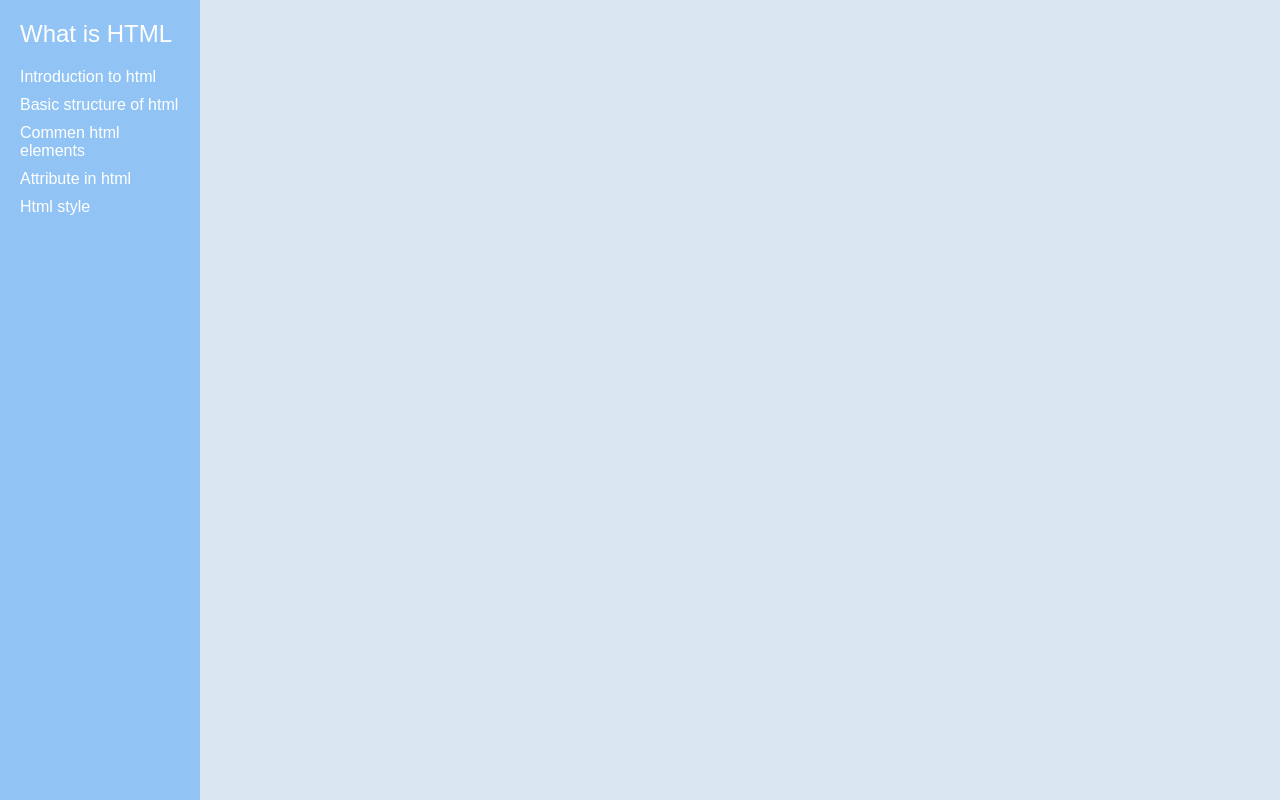
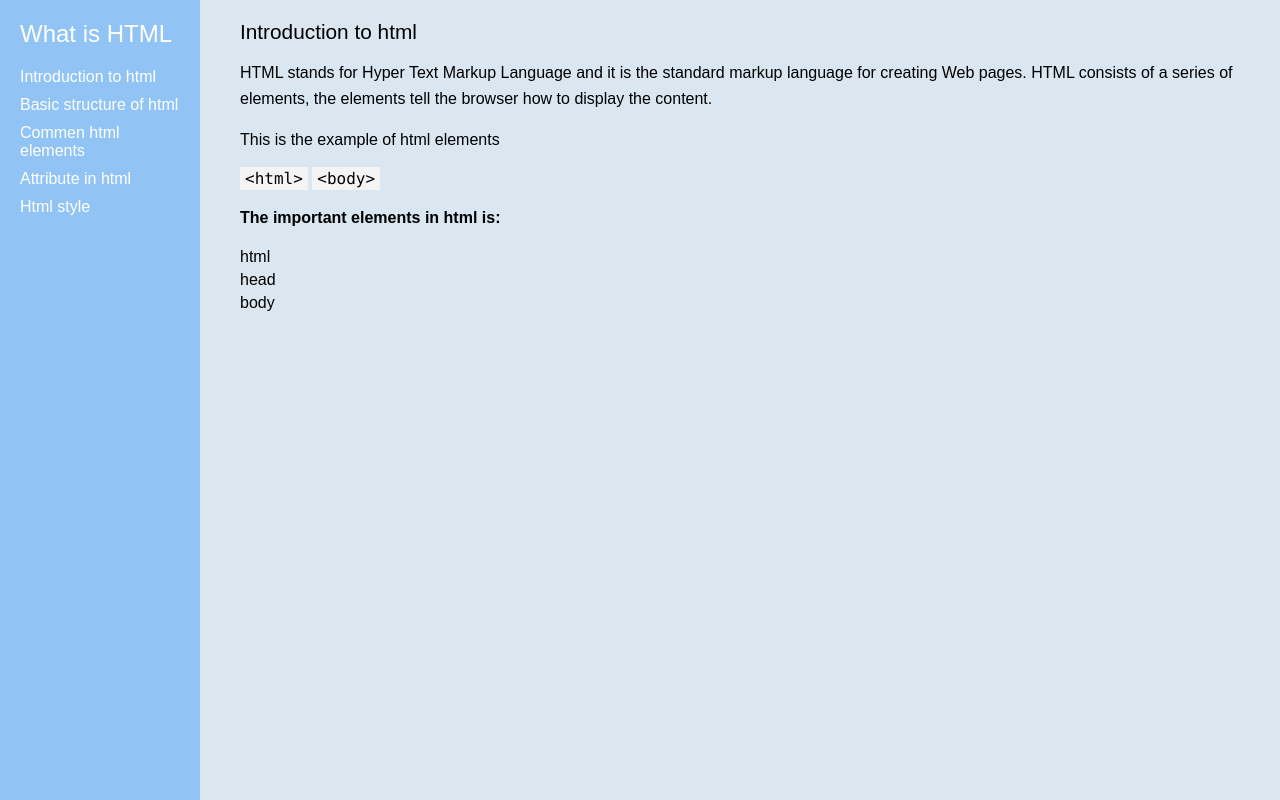
Before and after one commit to MasomRezaie/Technical-Documentation-Page, a plain HTML site: page index.html in a window 1280 px wide. Drawn offline with Linux system fonts and the light colour scheme.

Commit message:
created main element that include header, paragraph and list

```diff
--- a/index.html
+++ b/index.html
@@ -17,7 +17,7 @@
   <a class="nav-link" href="#Html style"> Html style</a>
 </nav>
 
-<!-- <main id="main-doc">
+<main id="main-doc">
   <section id="Introduction to html" class="main-section">
     <header> Introduction to html</header>
     <p>HTML stands for Hyper Text Markup Language and it is the standard markup language for creating Web pages. HTML consists of a series of elements, the elements tell the browser how to display the content.</p>
@@ -30,7 +30,7 @@
       <li> head </li>
       <li> body</li>
     </ul>
-  </section> -->
+  </section>
 
   <!-- <section id="Basic structure of html" class="main-section">
     <header>Basic structure of html</header>
```
